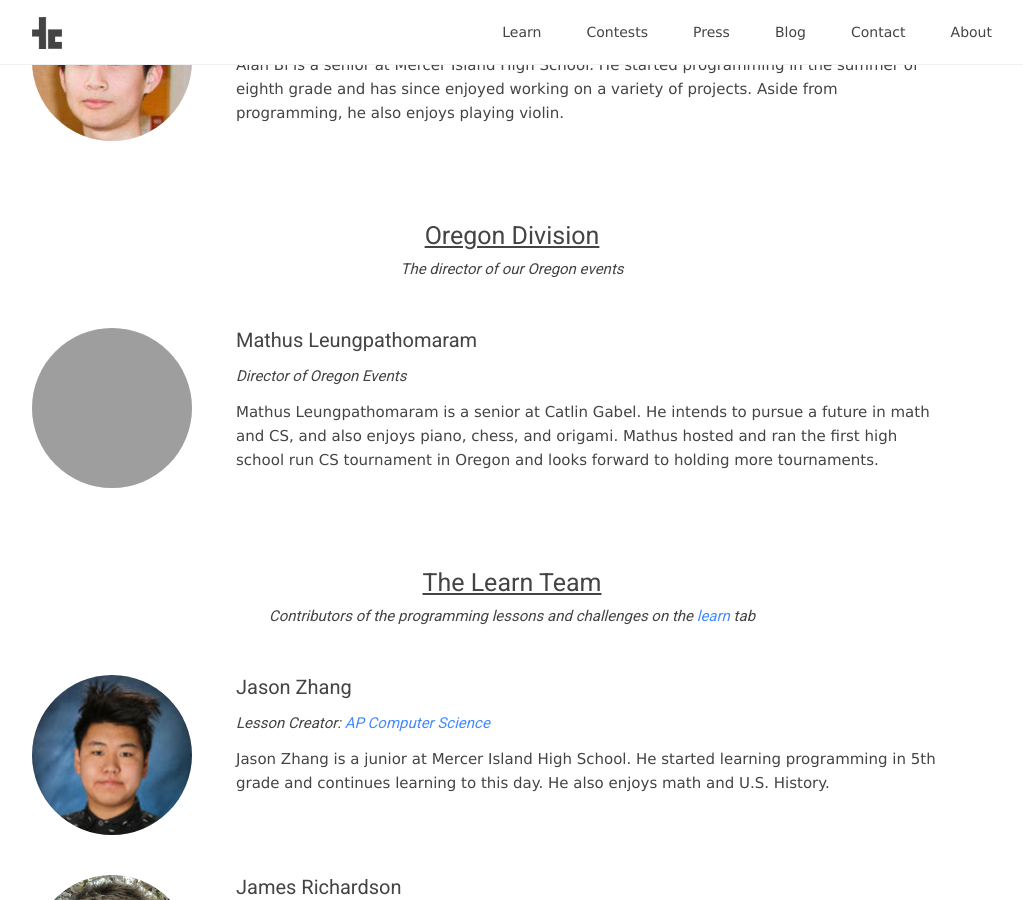
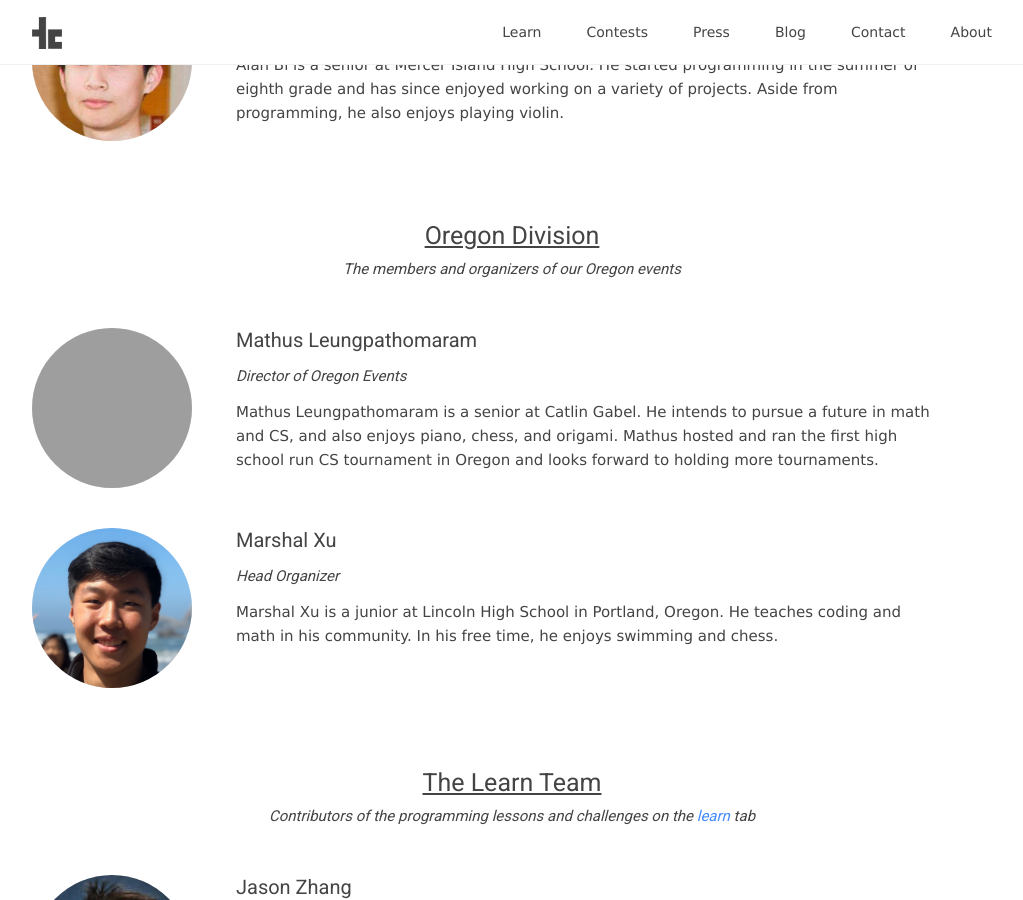
Before and after one commit to teamscode/teamscode.github.io, a Jekyll site: the page built from about.html, in a window 1280 px wide and 900 px high, scrolled down 1131 px. Shown: the whole window, without its empty margins (128-1151 px from the left). Built offline with Jekyll 4.4.1, drawn with Linux system fonts in a browser that asks for light colours; nearby versions of some CDN libraries; grey boxes are pictures that could not be loaded.

Commit message:
added marshal as main organizer

```diff
--- a/about.html
+++ b/about.html
@@ -75,8 +75,26 @@ header: About
         </div>
       </div>
     </div>
+    <!--div class="about-heading">California Division</div>
+    <div class="about-heading-description">The director of our upcoming California event</div>
+    <div class="about-team">
+      <div class="about-team-image">
+        <img src="/assets/about_images/kosi_about_image.png" />
+      </div>
+      <div class="about-team-info">
+        <div class="about-team-info-header">
+          Kosi Nwabueze
+        </div>
+        <div class="about-team-info-title">
+          Director of Logistics
+        </div>
+        <div class="p">
+
+        </div>
+      </div>
+    </div>-->
     <div class="about-heading">Oregon Division</div>
-    <div class="about-heading-description">The director of our Oregon events</div>
+    <div class="about-heading-description">The members and organizers of our Oregon events</div>
     <div class="about-team">
       <div class="about-team-image">
         <img src="/assets/about_images/mathus_about_image.png" />
@@ -95,6 +113,42 @@ header: About
         </div>
       </div>
     </div>
+    <div class="about-team">
+      <div class="about-team-image">
+        <img src="/assets/about_images/marshal_about_image.JPG" />
+      </div>
+      <div class="about-team-info">
+        <div class="about-team-info-header">
+          Marshal Xu
+        </div>
+        <div class="about-team-info-title">
+          Head Organizer
+        </div>
+        <div class="p">
+          Marshal Xu is a junior at Lincoln High School in Portland, Oregon.
+          He teaches coding and math in his community.
+          In his free time, he enjoys swimming and chess.
+        </div>
+      </div>
+    </div>
+    <!--<div class="about-team">
+      <div class="about-team-image">
+        <img src="/assets/about_images/about_team_header_image.jpg" />
+      </div>
+      <div class="about-team-info">
+        <div class="about-team-info-header">
+          Jonathan Guo
+        </div>
+        <div class="about-team-info-title">
+          ???
+        </div>
+        <div class="p">
+          Jonathan Guo is currently a junior at Westview High School in Portland, Oregon.
+          His interests include programming, math, history, and piano.
+          In his free time, he likes to travel around the world.
+        </div>
+      </div>
+    </div>-->
     <div class="about-heading">The Learn Team</div>
     <div class="about-heading-description">Contributors of the programming lessons and challenges on the <a class="a" href="../learn">learn</a> tab</div>
     <div class="about-team">
@@ -169,40 +223,6 @@ header: About
         </div>
       </div>
     </div>
-    <!--<div class="about-team">
-      <div class="about-team-image">
-        <img src="/assets/about_images/marshal_about_image.JPG" />
-      </div>
-      <div class="about-team-info">
-        <div class="about-team-info-header">
-          Marshal Xu
-        </div>
-        <div class="about-team-info-title">
-          ???
-        </div>
-        <div class="p">
-          Marshal Xu is a junior at Lincoln High School in Portland, Oregon.
-          He teaches coding and math in his community.
-          In his free time, he enjoys swimming and chess.
-        </div>
-      </div>
-    </div>
-    <div class="about-team">
-      <div class="about-team-image">
-        <img src="/assets/about_images/about_team_header_image.jpg" />
-      </div>
-      <div class="about-team-info">
-        <div class="about-team-info-header">
-          Jonathan Guo
-        </div>
-        <div class="about-team-info-title">
-          ???
-        </div>
-        <div class="p">
-          Blurb?
-        </div>
-      </div>
-    </div>-->
     <div class="about-heading">Fall 2018 MIHS Event</div>
     <div class="about-heading-description">The organizing team for the <a class="a" href="../contests/fall-2018-mihs-programming-contest">Fall 2018 MIHS Programming Contest</a></div>
     <div class="about-team">
```
Also changed, not shown: Gemfile.lock, assets/about_images/kosi_about_image.JPG (added).
